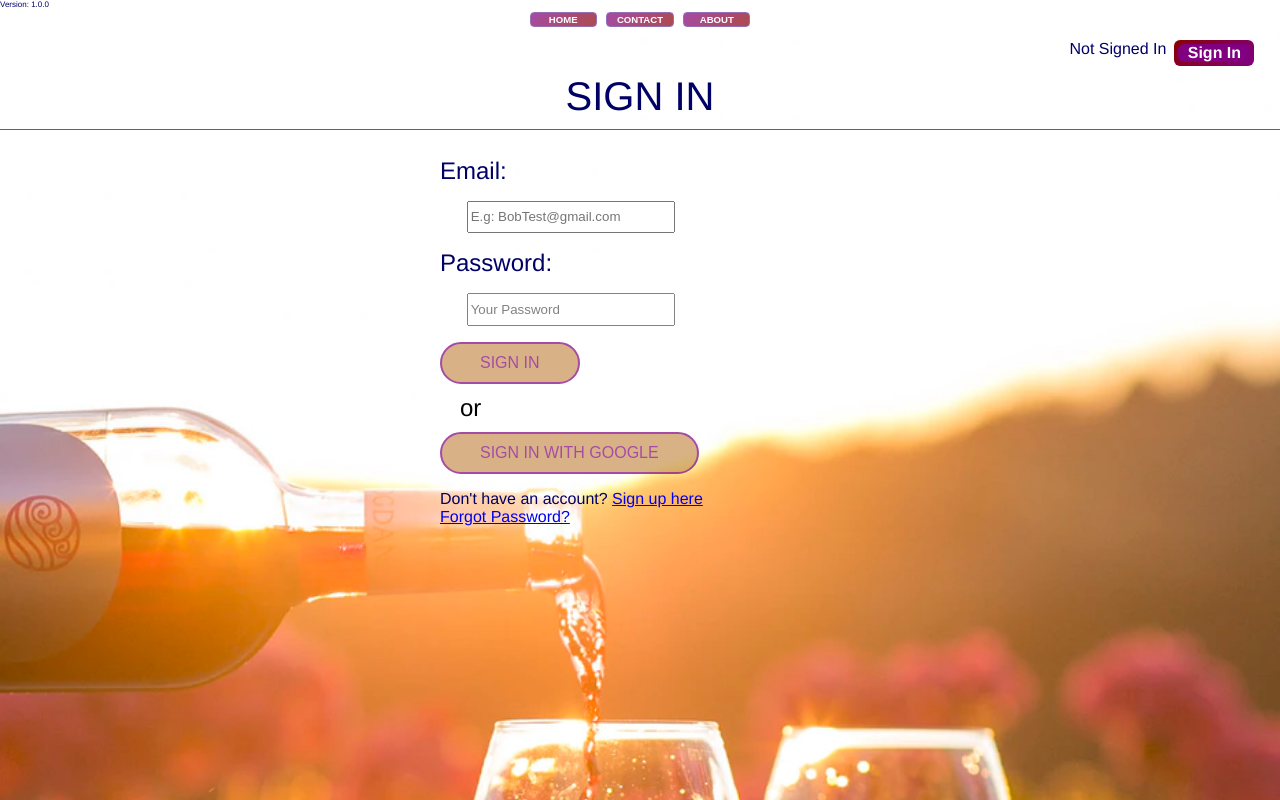
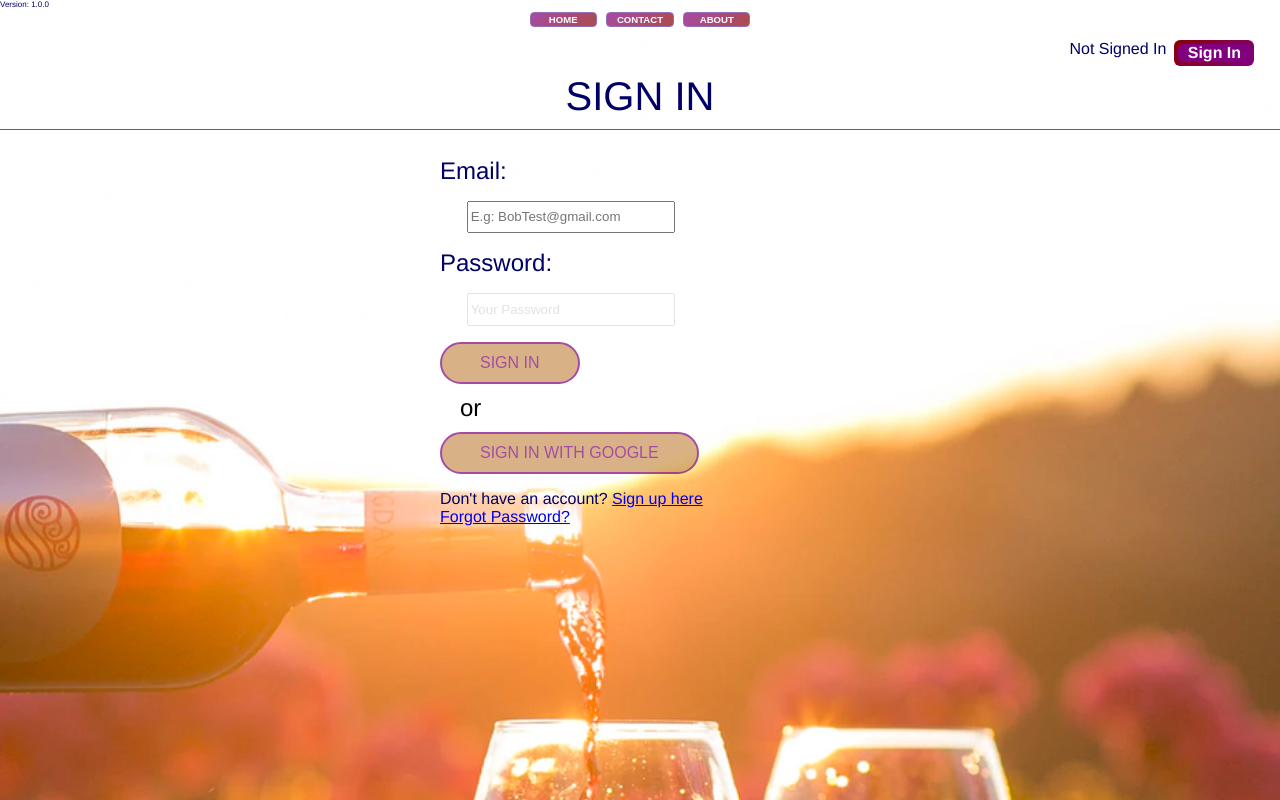
Before and after one commit to JesseSchiewe/WineJS_App, a React (Create React App) app: page / in a window 1280 px wide. Built offline with nearby package versions, Linux system fonts and the light colour scheme; no server answers.

Commit message:
Changed opacity for field for second test.

```diff
--- a/src/Style/WineShop.css
+++ b/src/Style/WineShop.css
@@ -309,7 +309,7 @@ h1 {
     margin-left: 2em;
     width: 15em;
     height: 2em;
-    opacity: 90%;
+    opacity: 20%;
   }
 
   .signupfieldBOLD {
```
